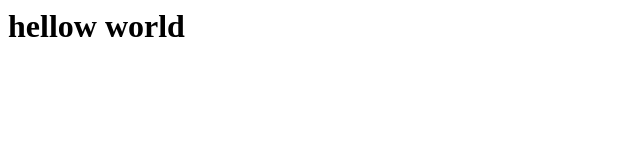
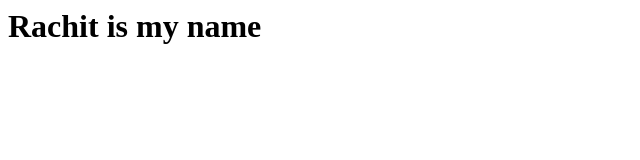
Before and after one commit to Rachi358/Eshop_Home, a plain HTML site: page src/index.html in a window 1280 px wide. Shown: the whole page, without its empty margins (0-640 px from the left). Drawn offline with Linux system fonts and the light colour scheme.

Commit message:
Update index.html

```diff
--- a/src/index.html
+++ b/src/index.html
@@ -1 +1 @@
-<h1>hellow world</h1>
+<h1>Rachit is my name</h1>
```
